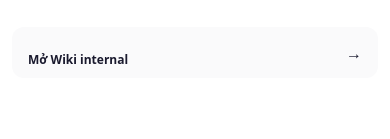
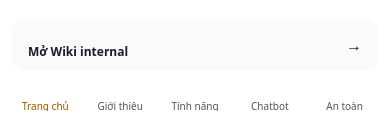
Before and after one commit to hoanganhuynh/emotico_wiki_2026, a Next.js app: page /wiki in a window 390 px wide. Shown: the part 702-841 px from the top of the page. Built offline with nearby package versions, Linux system fonts and the light colour scheme; no server answers; the database is empty; some icons are missing.

Commit message:
fix: label mobile wiki navigation

```diff
--- a/src/app/wiki-internal/layout.tsx
+++ b/src/app/wiki-internal/layout.tsx
@@ -142,7 +142,7 @@ function WikiInternalLayoutInner({ children }: { children: React.ReactNode }) {
         theme="dark"
       />
       <MobileNavControls onOpenSidebar={() => setSidebarOpen(o => !o)} sidebarOpen={sidebarOpen} />
-      <main className="flex min-w-0 flex-1 overflow-hidden bg-white pb-28 md:pb-0">
+      <main className="flex min-w-0 flex-1 overflow-hidden bg-white pb-36 md:pb-0">
         {children}
       </main>
       <WikiBottomNav navItems={NAV_INTERNAL_ITEMS} basePath="/wiki-internal" theme="dark" />
--- a/src/app/wiki/layout.tsx
+++ b/src/app/wiki/layout.tsx
@@ -135,7 +135,7 @@ function WikiLayoutInner({ children }: { children: React.ReactNode }) {
     <div className="flex flex-1 overflow-hidden">
       <WikiSidebar isOpen={sidebarOpen} onClose={() => setSidebarOpen(false)} basePath="/wiki" />
       <MobileNavControls onOpenSidebar={() => setSidebarOpen(o => !o)} sidebarOpen={sidebarOpen} />
-      <main className="flex min-w-0 flex-1 overflow-hidden pb-28 md:pb-0">
+      <main className="flex min-w-0 flex-1 overflow-hidden pb-36 md:pb-0">
         {children}
       </main>
       <WikiBottomNav basePath="/wiki" />
--- a/src/components/wiki-bottom-nav.tsx
+++ b/src/components/wiki-bottom-nav.tsx
@@ -21,6 +21,13 @@ export default function WikiBottomNav({
   const isInternal = basePath === '/wiki-internal';
   const ctaHref = isInternal ? '/wiki' : '/wiki-internal';
   const ctaLabel = isInternal ? 'Về Wiki public' : 'Mở Wiki internal';
+  const mobileLabels: Record<string, string> = {
+    '': 'Trang chủ',
+    '01-product-overview': 'Giới thiệu',
+    '02-features': 'Tính năng',
+    '09-chatbot-ai': 'Chatbot',
+    '04-security': 'An toàn',
+  };
 
   return (
     <div className={`md:hidden fixed bottom-0 left-0 right-0 z-50 border-t safe-area-pb ${dark ? 'bg-[#111111] border-[#2A2A2A]' : 'bg-white border-[#E0E0E6]'}`}>
@@ -42,7 +49,7 @@ export default function WikiBottomNav({
           <span aria-hidden="true" className="text-base">→</span>
         </Link>
       </div>
-      <nav className="flex h-16 items-center justify-around px-2">
+      <nav aria-label="Điều hướng nhanh" className="flex h-[4.5rem] items-center justify-around px-2">
         {navItems.slice(0, 5).map((item) => {
         const href = item.slug === '' ? basePath : `${basePath}/${item.slug}`;
         const isActive =
@@ -58,8 +65,9 @@ export default function WikiBottomNav({
             href={href}
             className={[
               'flex flex-col items-center justify-center gap-1 flex-1 h-full no-underline transition-colors',
-              isActive ? (dark ? 'text-white' : 'text-[#FFB223]') : 'text-[#555555]',
+              isActive ? (dark ? 'text-white' : 'text-[#9A5A00]') : 'text-[#555555]',
             ].join(' ')}
+            aria-current={isActive ? 'page' : undefined}
           >
             {IconComponent && (
               <IconComponent
@@ -68,6 +76,9 @@ export default function WikiBottomNav({
                 variant={isActive ? 'Bold' : 'Linear'}
               />
             )}
+            <span className="max-w-full truncate px-1 text-[10px] font-medium leading-none">
+              {mobileLabels[item.slug] || item.label}
+            </span>
           </Link>
         );
         })}
```
